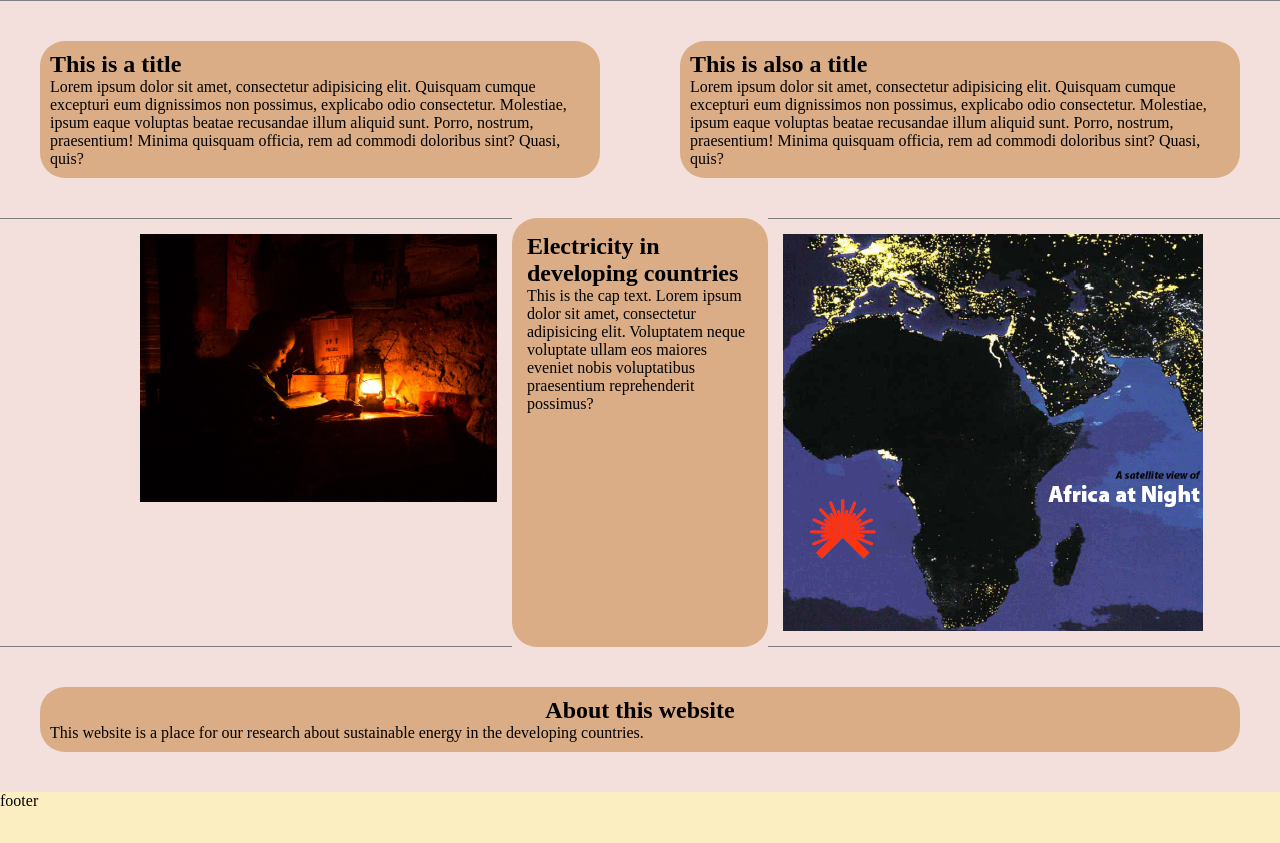
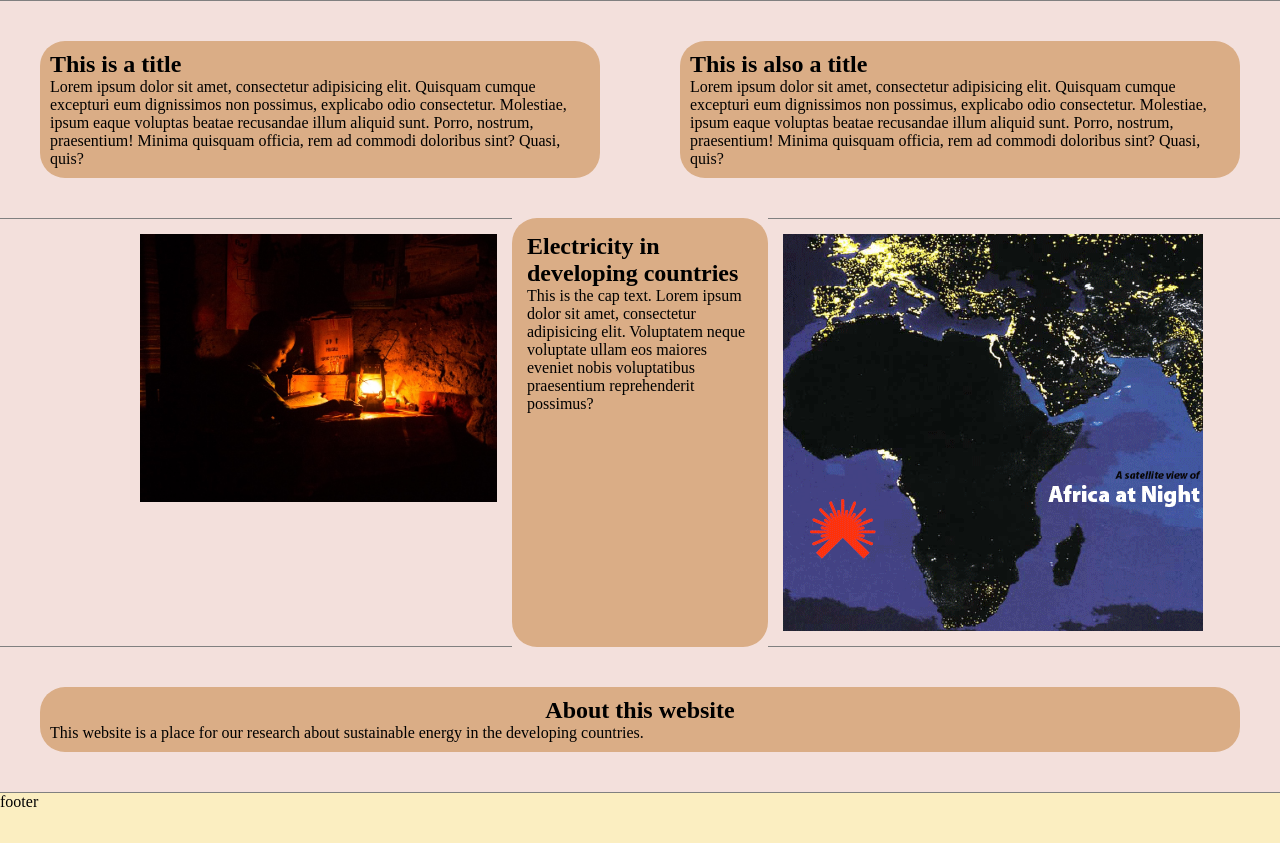
Before and after one commit to rvolkov1/Global-Capstone-Project, a plain HTML site: page index.html in a window 1280 px wide. Shown: the part 195-1038 px from the top of the page. Drawn offline with nearby package versions, Linux system fonts and the light colour scheme; a web font is replaced by a local one.

Commit message:
Back to normal

```diff
--- a/css/main.css
+++ b/css/main.css
@@ -191,7 +191,7 @@ body {
 
 
 .footer {
-
+  border-top: solid 1px gray;
   background-color: #FBEEC1;
   grid-area: footer;
 }
```
